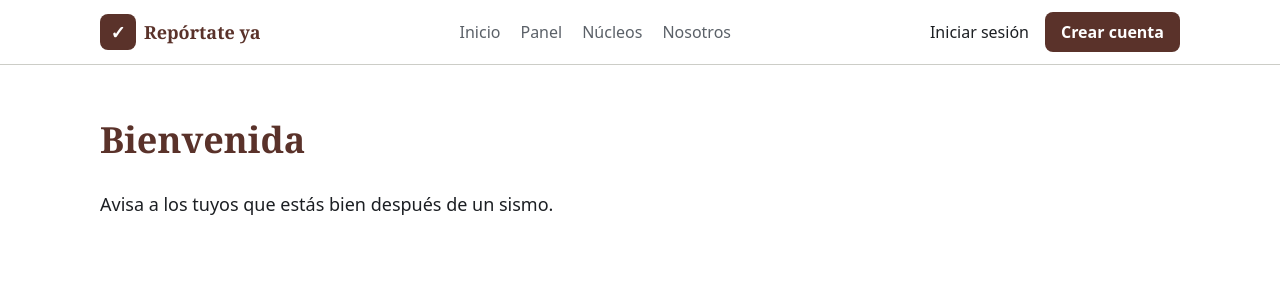
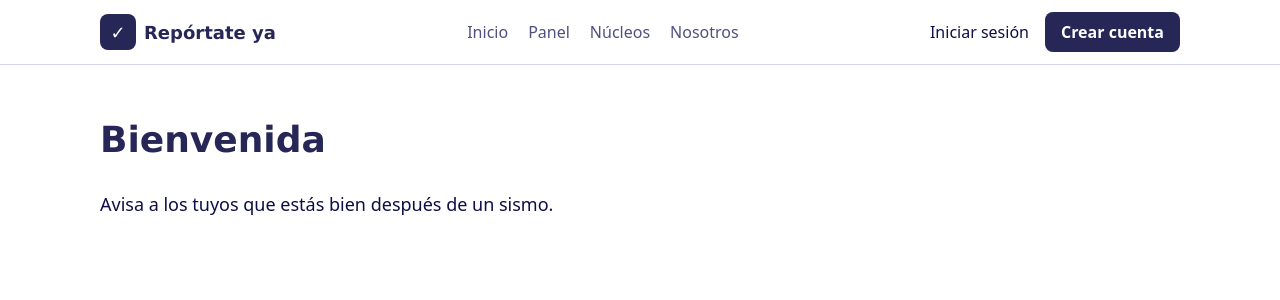
Before and after one commit to Jorge28319/Core-5, a Django app: page / in a window 1280 px wide. Shown: the top 300 px of the page. Run offline with Django 5.2, Linux system fonts and the light colour scheme.

Commit message:
Cambiar a paleta indigo y letra Verdana

```diff
--- a/proyectoInicial/core/static/core/estilos.css
+++ b/proyectoInicial/core/static/core/estilos.css
@@ -1,17 +1,16 @@
 :root {
-    --marca: #5a322a;
-    --acento: #bc7b6f;
-    --salmon: #e4a499;
-    --azul: #718a9e;
-    --gris: #cccdc7;
+    --marca: #272757;
+    --acento: #505081;
+    --claro: #d6d6ea;
+    --lavanda: #8686ac;
     --verde: #17594a;
     --verde-claro: #e3f1ec;
     --naranjo: #c4410c;
     --naranjo-claro: #fde6dc;
-    --texto: #1c1f23;
-    --texto-suave: #5b6168;
-    --borde: #cccdc7;
-    --fondo-suave: #f4f5f6;
+    --texto: #0f0e47;
+    --texto-suave: #505081;
+    --borde: #d6d6ea;
+    --fondo-suave: #f0f0f6;
 }
 
 body {
@@ -26,7 +25,7 @@ body {
 h1,
 h2,
 .logo {
-    font-family: Georgia, "Noto Serif", "Times New Roman", serif;
+    font-family: Verdana, "DejaVu Sans", sans-serif;
     color: var(--marca);
 }
 
@@ -240,7 +239,7 @@ button {
 .mensaje {
     padding: 12px 16px;
     border-radius: 8px;
-    background: var(--salmon);
+    background: var(--claro);
     color: var(--marca);
 }
 
@@ -252,6 +251,7 @@ button {
     color: var(--marca);
     font-weight: bold;
 }
+
 .panel {
     display: grid;
     gap: 16px;
@@ -328,6 +328,6 @@ button {
 }
 
 .estado-no {
-    background: var(--gris);
+    background: var(--claro);
     color: var(--texto);
 }
```
